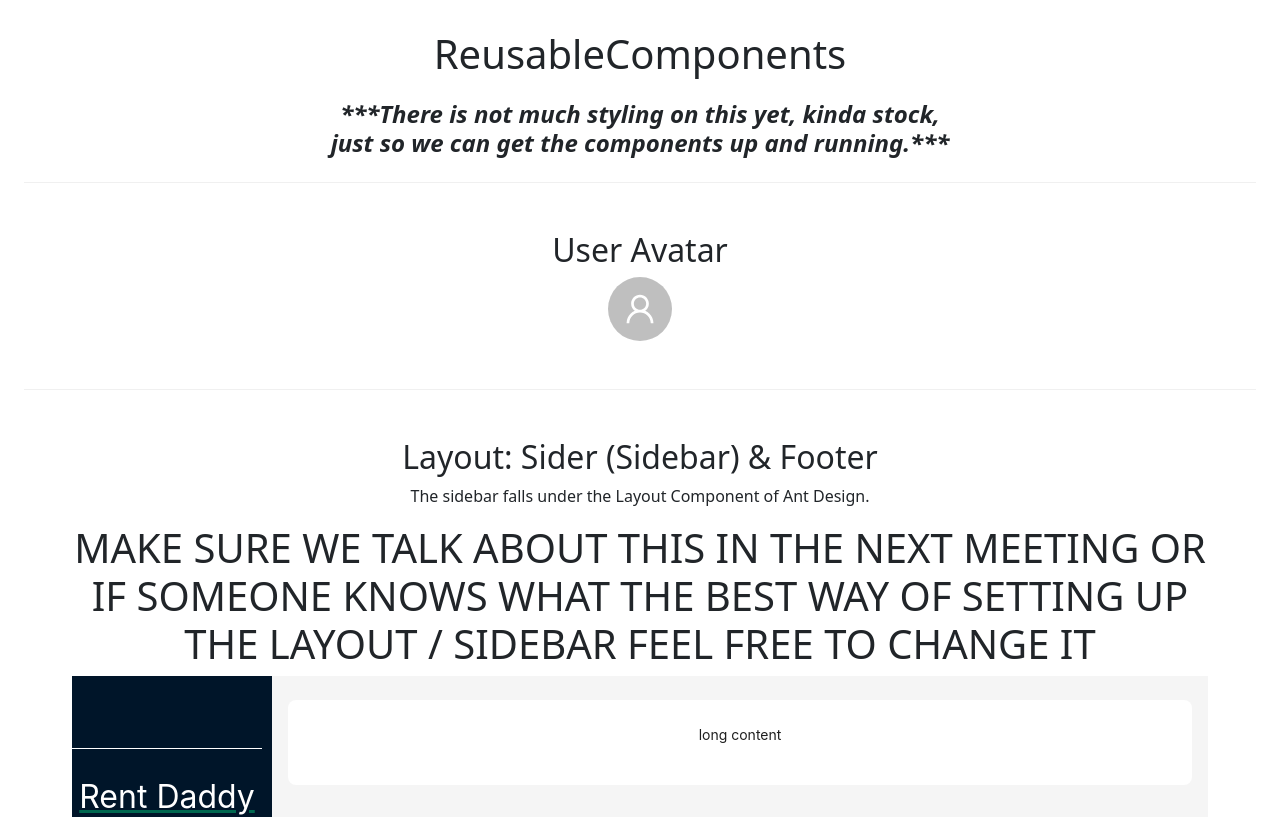
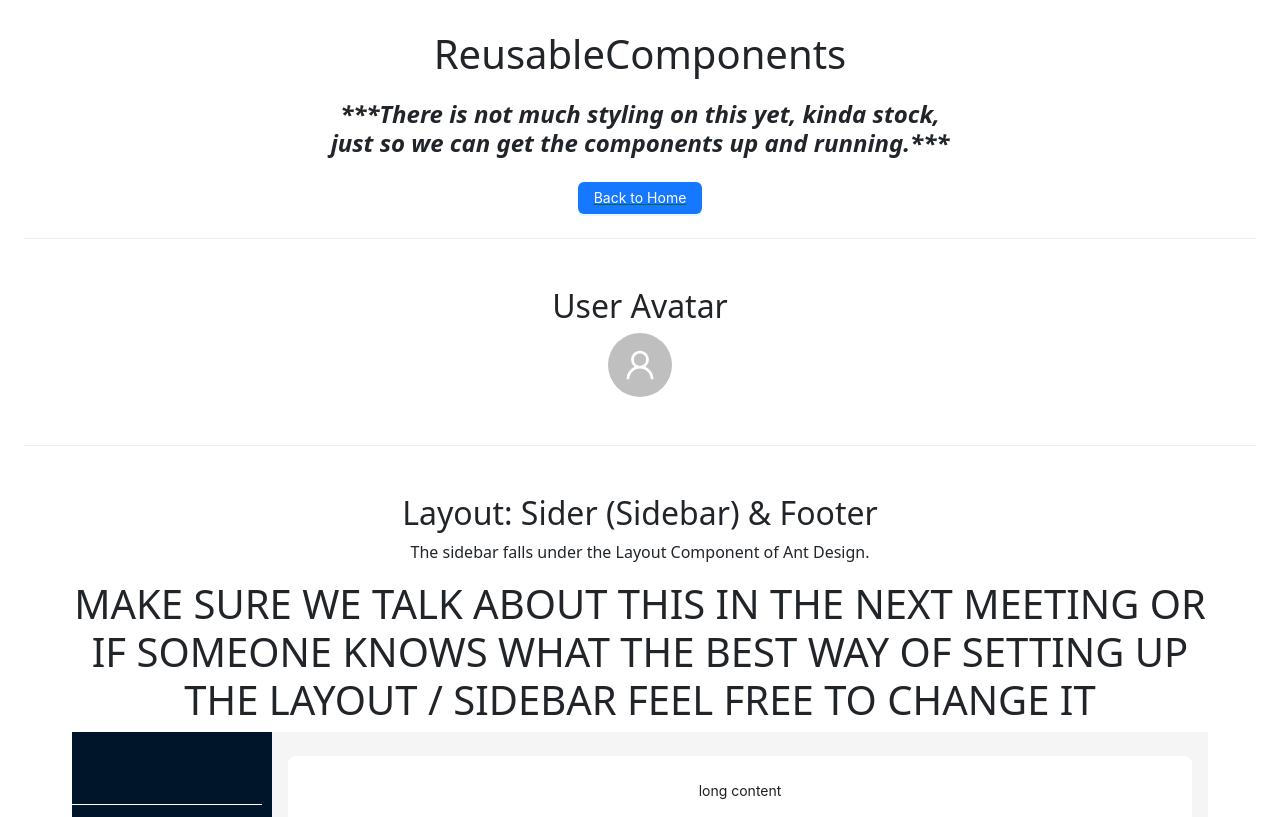
Before and after one commit to reematcs/RentDaddy, a React (Vite) app in the folder frontend/app/: page /reusable-components in a window 1280 px wide. Shown: the top 817 px of the page. Built offline with nearby package versions, Linux system fonts and the light colour scheme.

Commit message:
add button to go back home from reusable components page

```diff
--- a/frontend/app/src/components/ReusableComponents.tsx
+++ b/frontend/app/src/components/ReusableComponents.tsx
@@ -4,6 +4,7 @@ import { SettingOutlined, UserOutlined } from '@ant-design/icons';
 import TextArea from 'antd/es/input/TextArea';
 import { useState } from 'react';
 import UniversalSidebar from './UniversalSidebar';
+import { Link } from 'react-router';
 
 const ReusableComponents = () => {
     const [value, setValue] = useState('');
@@ -14,6 +15,13 @@ const ReusableComponents = () => {
             <h4 className='text-center mt-3 fst-italic fw-bold'>
                 ***There is not much styling on this yet, kinda stock, <br /> just so we can get the components up and running.***
             </h4>
+
+            {/* Back to Home Button */}
+            <Link to="/" className='d-flex justify-content-center'>
+                <Button type='primary' className='mt-3'>
+                    Back to Home
+                </Button>
+            </Link>
 
             <Divider />
 
```
